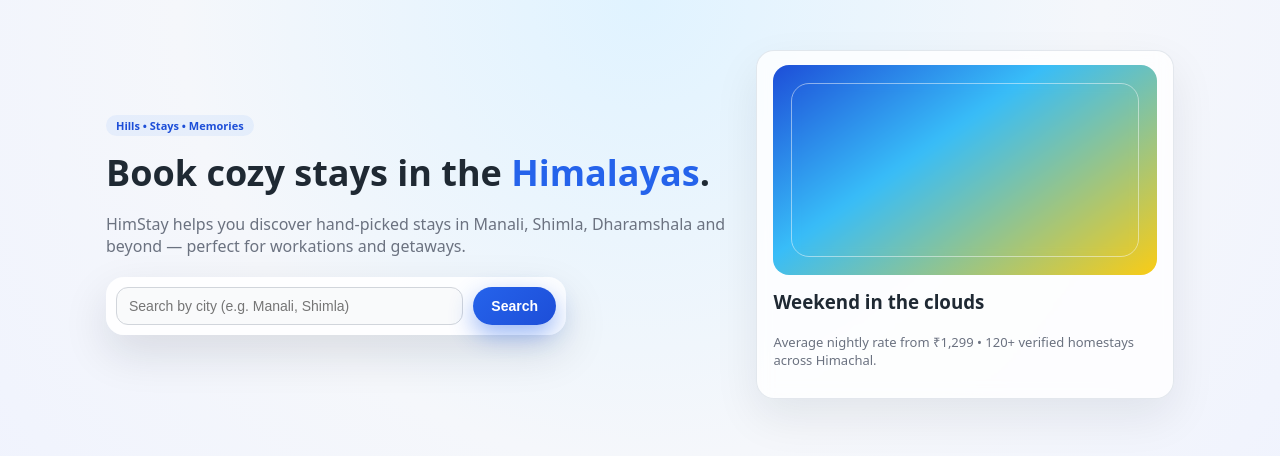
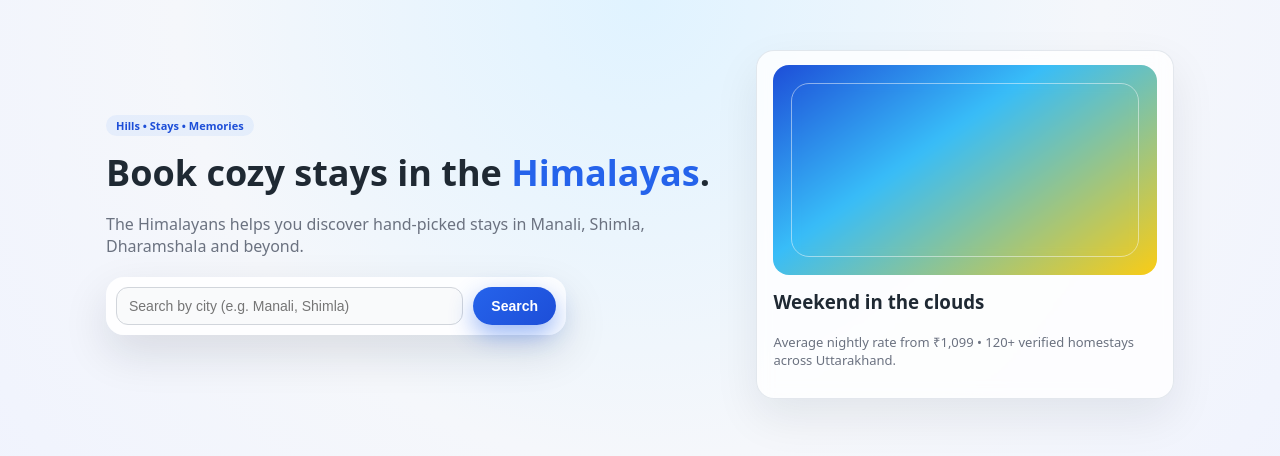
Before and after one commit to pamnautiyal-cpu/himstay, a React app in the folder frontend/: page / in a window 1280 px wide. Shown: the top 456 px of the page. Built offline with nearby package versions, Linux system fonts and the light colour scheme; the HTML template or start-up script is replaced by a standard one.

Commit message:
Brand change: HimStay to The Himalayans

```diff
--- a/frontend/src/pages/Booking.jsx
+++ b/frontend/src/pages/Booking.jsx
@@ -26,7 +26,7 @@ function Booking() {
       <div className="hs-form-card">
         <h2 className="hs-form-title">Confirm your stay</h2>
         <p className="hs-form-description">
-          Fill in a few details and your HimStay booking will be confirmed.
+          Fill in a few details and your Himalayans booking will be confirmed.
         </p>
 
         <form onSubmit={handleSubmit}>
--- a/frontend/src/pages/Dashboard.jsx
+++ b/frontend/src/pages/Dashboard.jsx
@@ -153,7 +153,7 @@ function Dashboard() {
           </div>
 
           <a className="hs-btn-primary" href="/hotels">
-            Find stays in the Himalayas
+            Find stays in the Himalayas-Uttarakhand
           </a>
         </section>
       </div>
--- a/frontend/src/pages/Home.jsx
+++ b/frontend/src/pages/Home.jsx
@@ -30,8 +30,8 @@ function Home() {
               <span style={{ color: "#2563eb" }}>Himalayas</span>.
             </h1>
             <p className="hs-subtitle">
-              HimStay helps you discover hand-picked stays in Manali, Shimla,
-              Dharamshala and beyond — perfect for workations and getaways.
+              The Himalayans helps you discover hand-picked stays in Manali, Shimla,
+Dharamshala and beyond.
             </p>
 
             <form
@@ -82,8 +82,8 @@ function Home() {
             </div>
             <h3 style={{ marginTop: 14 }}>Weekend in the clouds</h3>
             <p className="hs-muted">
-              Average nightly rate from ₹1,299 • 120+ verified homestays across
-              Himachal.
+              Average nightly rate from ₹1,099 • 120+ verified homestays across
+              Uttarakhand.
             </p>
           </div>
         </section>
--- a/frontend/src/pages/MyTrips.jsx
+++ b/frontend/src/pages/MyTrips.jsx
@@ -25,7 +25,7 @@ export default function MyTrips() {
             marginBottom: 10,
           }}
         >
-          Your Trips in the Himalayas 🏔️
+          Your Trips in the Himalayas-Uttarakhand 🏔️
         </h1>
 
         <p
@@ -35,7 +35,7 @@ export default function MyTrips() {
             marginBottom: 30,
           }}
         >
-          Track all your upcoming and past HimStay bookings.
+          Track all your upcoming and past Himalayans bookings.
         </p>
 
         {/* Mountains Illustration */}
```
